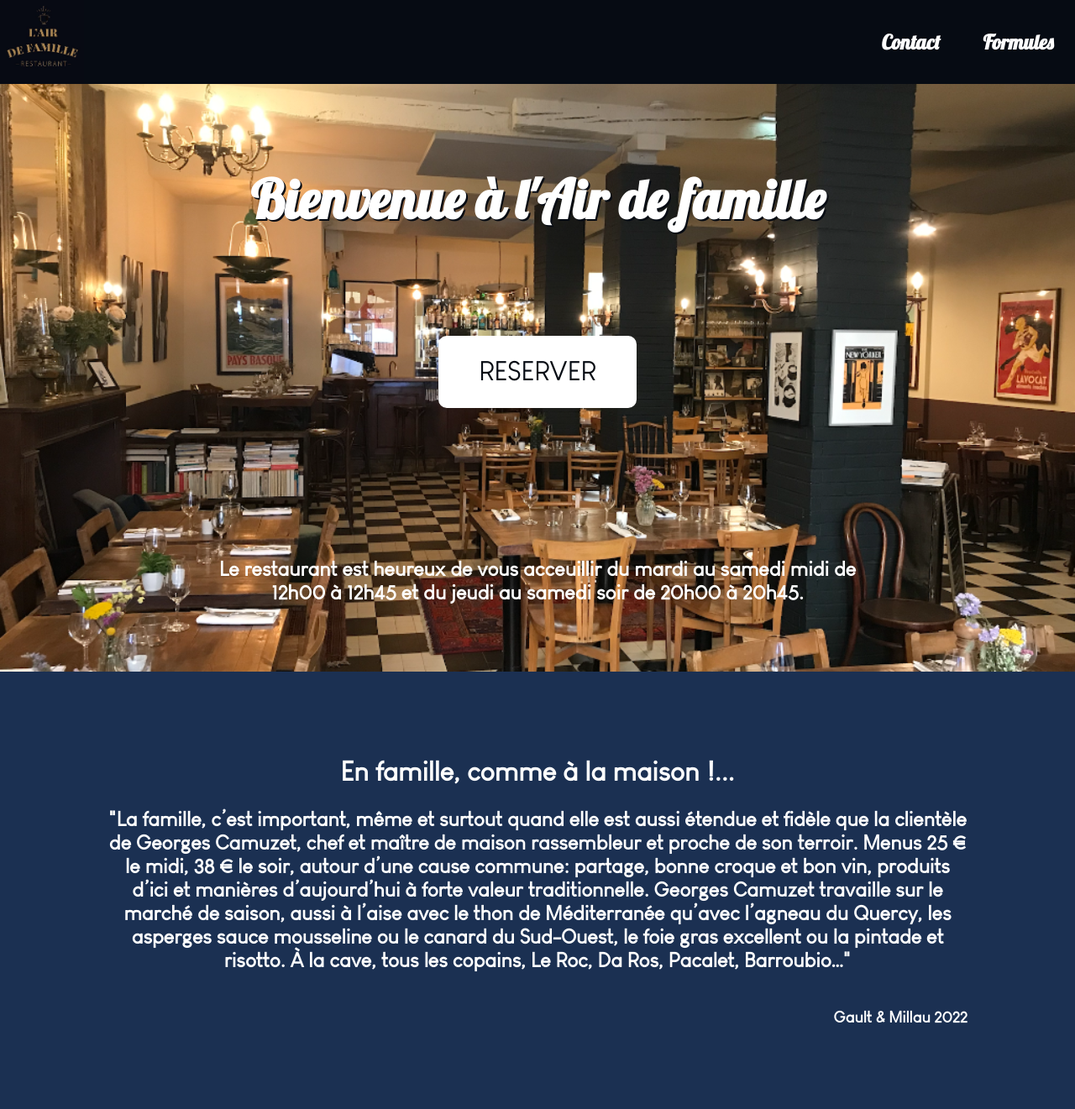
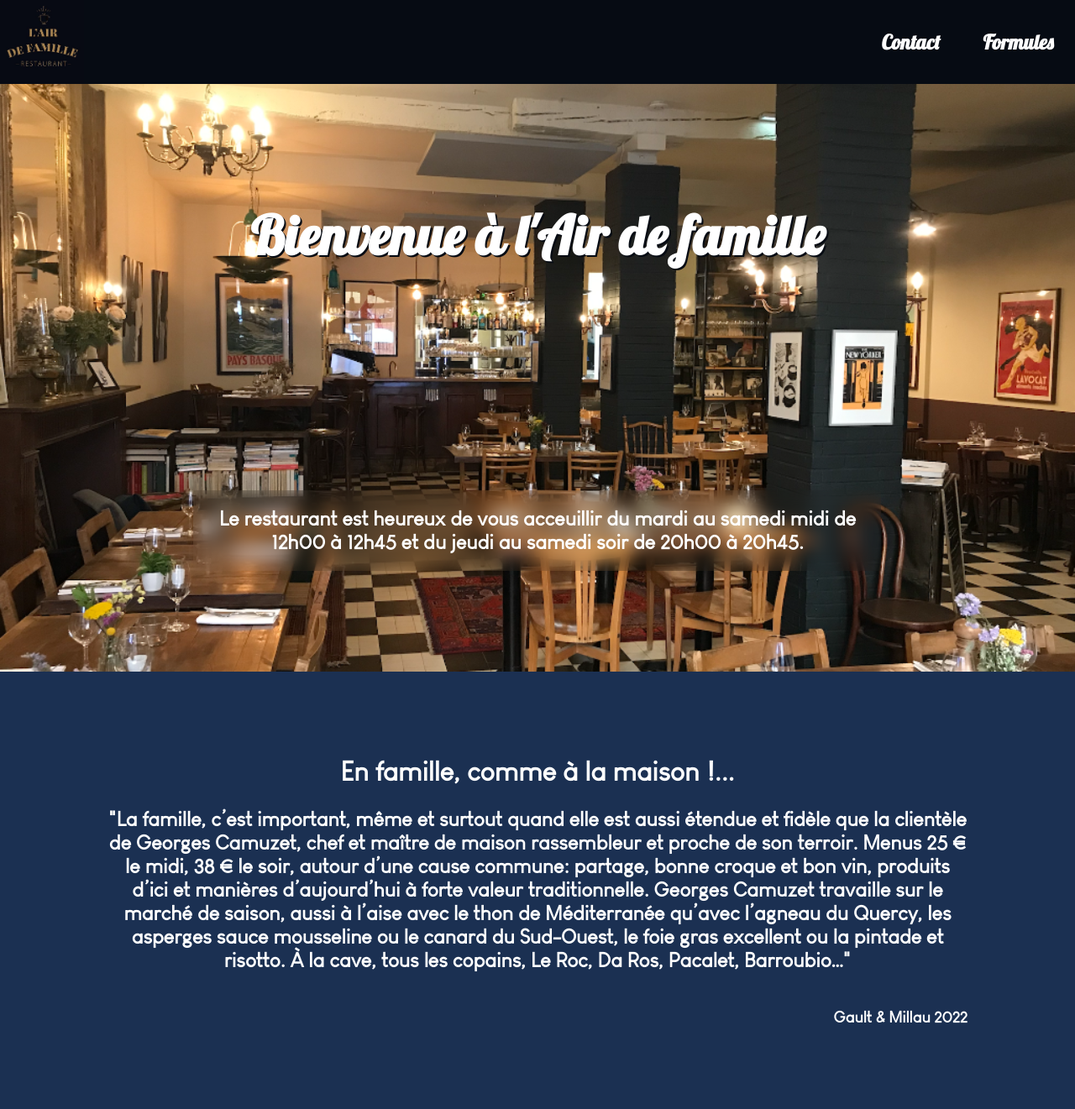
Before and after one commit to juleau14/DjangoApp-Restaurant, a Django app: page /home/ in a window 1280 px wide. Shown: the top 1321 px of the page at 84% size. Run offline with Django 4.2, Linux system fonts and the light colour scheme.

Commit message:
reservations stand by

```diff
--- a/website/static/website/style_home.css
+++ b/website/static/website/style_home.css
@@ -337,7 +337,7 @@ a {
     flex-direction: column;
 
     width: 100%;
-    height: 80%;
+    height: 70%;
 
     justify-content: center;
     align-items: center;
@@ -364,6 +364,9 @@ a {
     color: white;
     margin-left: 10%;
     margin-right: 10%;
+    backdrop-filter: blur(10px);
+    padding: 20px;
+
 }
 
 .welcome_text{
--- a/website/templates/website/home.html
+++ b/website/templates/website/home.html
@@ -28,7 +28,7 @@
 			<button class="close_phone_nav"><img src="{% static 'website/media/close_nav_icon.png' %}" alt="close"></button>
 
 			<div class="phone_nav_content">
-				<a class="phone_nav_button reservation" href="{% url 'reservation-page' %}">Réserver</a>
+				<!-- <a class="phone_nav_button reservation" href="{% url 'reservation-page' %}">Réserver</a> -->
 				<button class="phone_nav_button contacts">Contact</button>
 				<button class="phone_nav_button prices">Formules</button>
 				<p class="phone_nav_info adress">6 rue Jules Chalande</p>
@@ -41,7 +41,7 @@
 		<div class="void">
 			<div class="void_top">
 				<h1 class="welcome_text">Bienvenue à l'Air de famille</h1>
-				<a class="reservation_button" href="{% url 'reservation-page' %}">RESERVER</a>
+				<!-- <a class="reservation_button" href="{% url 'reservation-page' %}">RESERVER</a> -->
 			</div>
 			<div class="void_bot">
 				<div class="schedules_div">
--- a/website/views.py
+++ b/website/views.py
@@ -247,12 +247,12 @@ def make_reservation(request):
     else:
         form = ReservationForm()
 
-        return render(request,
-        'website/reservation.html',
-        {'form': form}
-        )
+        # return render(request,
+        # 'website/reservation.html',
+        # {'form': form}
+        # )
 
-        # return redirect('maintenance')
+        return redirect('maintenance')
 
 
 def reservation_confirmated(request, mail):
```
